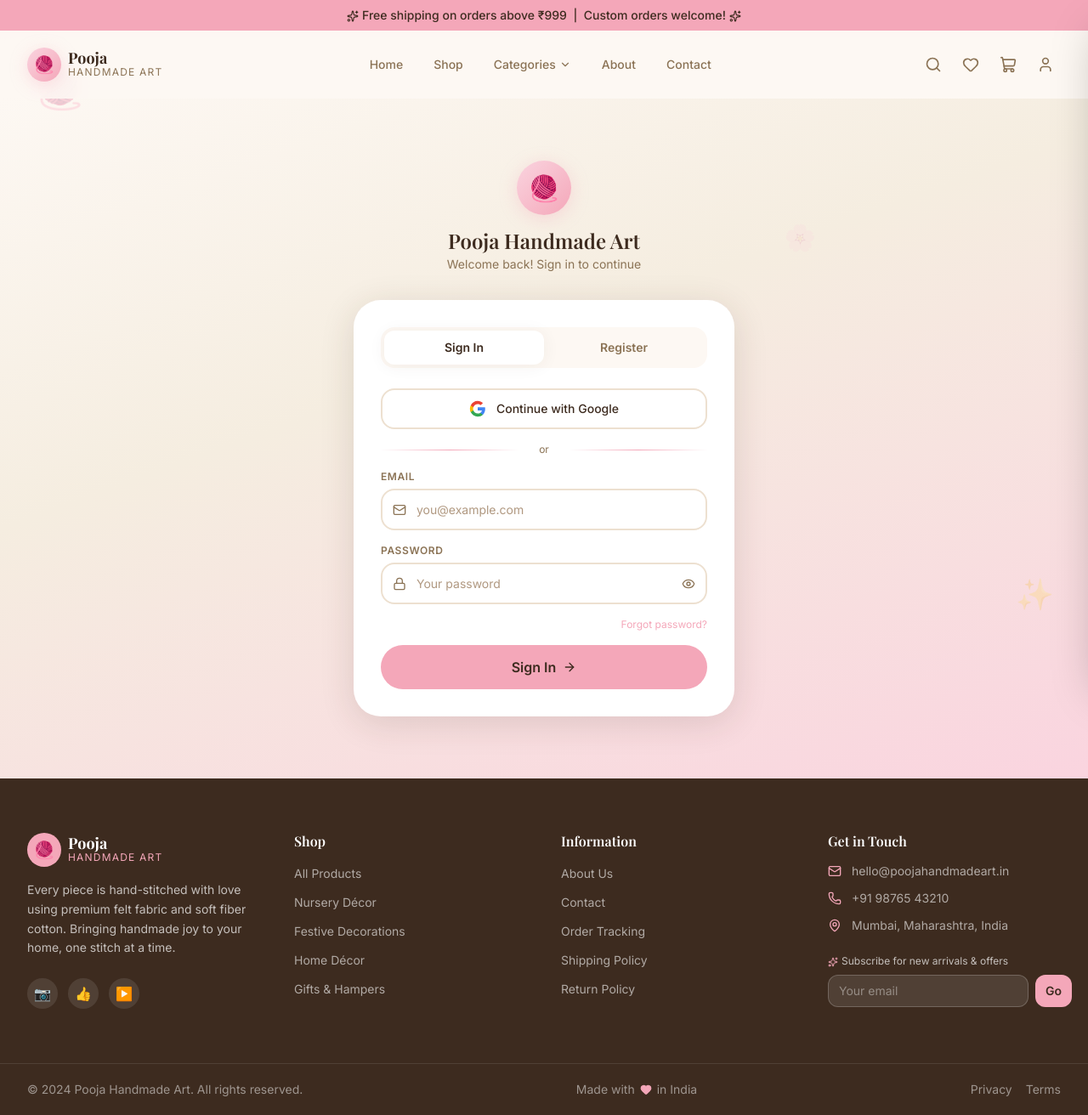
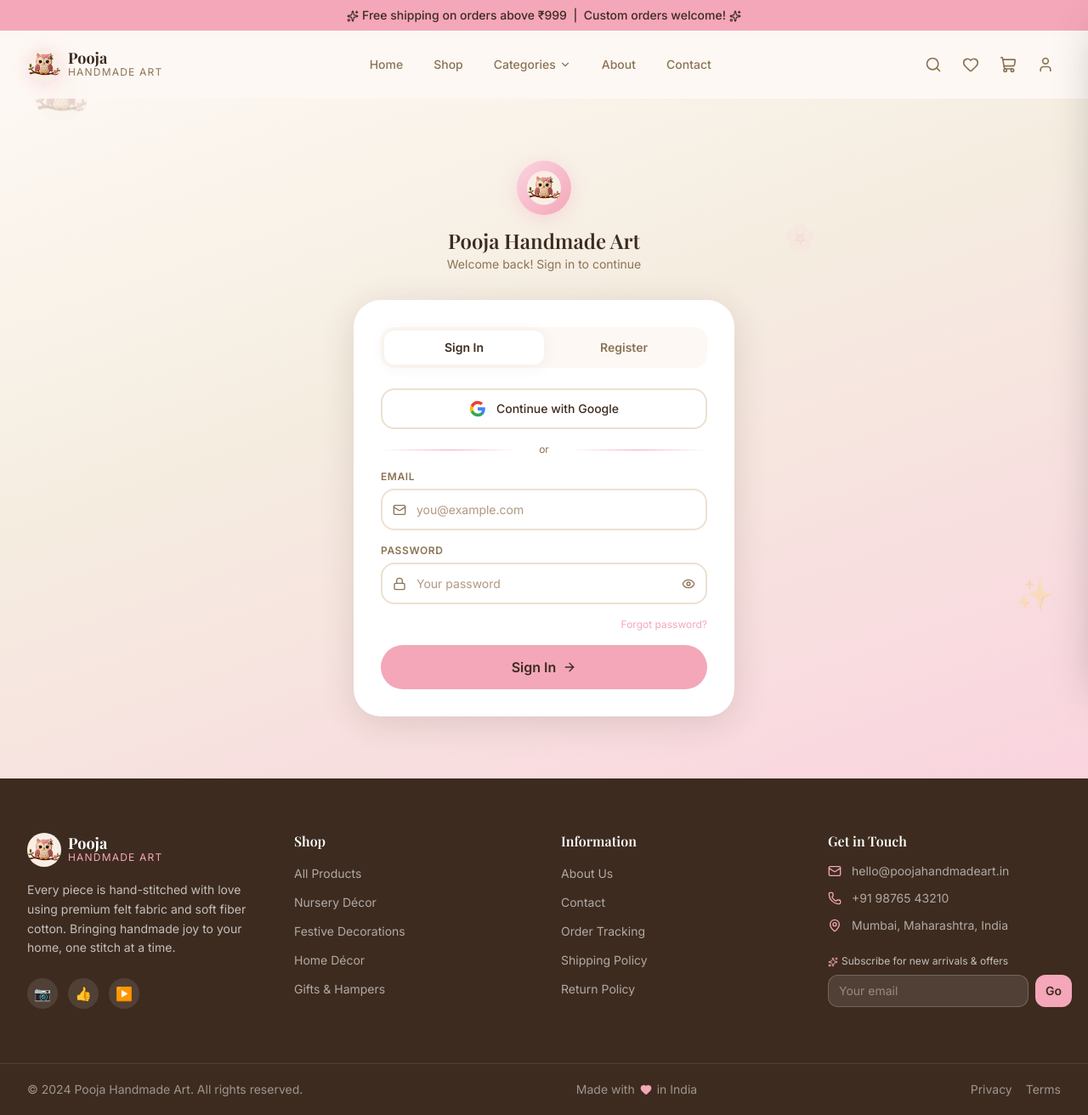
Before and after one commit to Kkanishka24/pooja-handmade-art, a Next.js app: page /auth in a window 1280 px wide. Shown: the whole page at 85% size. Built offline with nearby package versions, Linux system fonts and the light colour scheme; a web font is replaced by a local one.

Commit message:
changed logo

```diff
--- a/app/(admin)/admin/layout.tsx
+++ b/app/(admin)/admin/layout.tsx
@@ -48,9 +48,12 @@
         >
           {/* Logo */}
           <div className="p-5 border-b border-white/10 flex items-center gap-3">
-            <div className="w-9 h-9 rounded-xl bg-brand-pink flex items-center justify-center text-lg">
-              🧶
-            </div>
+            {/* eslint-disable-next-line @next/next/no-img-element */}
+            <img
+              src="/logo.png?v=2"
+              alt="Pooja Handmade Art"
+              className="w-9 h-9 rounded-xl object-cover"
+            />
             <div>
               <p className="text-white font-display font-bold text-sm leading-none">
                 Pooja Handmade
--- a/app/(shop)/about/page.tsx
+++ b/app/(shop)/about/page.tsx
@@ -58,7 +58,7 @@
 
 const values = [
   {
-    emoji: "🧶",
+    emoji: "logo",
     title: "Handmade with Intention",
     description:
       "Every product is made one at a time, by hand. No factories, no shortcuts.",
@@ -137,8 +137,13 @@
                 </div>
               </div>
               {/* Decorative sticker */}
-              <div className="absolute -top-4 -left-4 w-16 h-16 rounded-full bg-brand-pink flex items-center justify-center text-2xl shadow-pink animate-float">
-                🧶
+              <div className="absolute -top-4 -left-4 w-16 h-16 rounded-full bg-brand-pink flex items-center justify-center shadow-pink animate-float">
+                {/* eslint-disable-next-line @next/next/no-img-element */}
+                <img
+                  src="/logo.png?v=2"
+                  alt="Pooja Handmade Art"
+                  className="w-8 h-8 rounded-full object-cover"
+                />
               </div>
             </div>
 
@@ -202,7 +207,18 @@
                 key={v.title}
                 className="card-soft text-center hover:shadow-card transition-all duration-300 hover:-translate-y-1"
               >
-                <div className="text-4xl mb-4">{v.emoji}</div>
+                {v.emoji === "logo" ? (
+                  <div className="w-14 h-14 rounded-full bg-brand-pink flex items-center justify-center mx-auto mb-4">
+                    {/* eslint-disable-next-line @next/next/no-img-element */}
+                    <img
+                      src="/logo.png?v=2"
+                      alt={v.title}
+                      className="w-8 h-8 rounded-full object-cover"
+                    />
+                  </div>
+                ) : (
+                  <div className="text-4xl mb-4">{v.emoji}</div>
+                )}
                 <h3 className="font-display font-semibold text-brand-brown mb-2 text-lg">
                   {v.title}
                 </h3>
@@ -261,7 +277,12 @@
       {/* CTA Banner */}
       <section className="section-pad bg-gradient-to-br from-brand-pink-light via-brand-cream to-brand-green-light">
         <div className="container-brand text-center">
-          <div className="text-5xl mb-4">🧶</div>
+          {/* eslint-disable-next-line @next/next/no-img-element */}
+          <img
+            src="/logo.png?v=2"
+            alt="Pooja Handmade Art"
+            className="w-16 h-16 rounded-full object-cover mx-auto mb-4"
+          />
           <h2 className="section-title mb-4">Ready to Own Something Handmade?</h2>
           <p className="section-subtitle mb-8 max-w-lg mx-auto">
             Browse our collection of premium felt products or reach out for a
--- a/app/(shop)/auth/page.tsx
+++ b/app/(shop)/auth/page.tsx
@@ -61,7 +61,12 @@
   return (
     <div className="min-h-screen bg-gradient-hero flex items-center justify-center px-4 py-16">
       {/* Decorative elements */}
-      <div className="absolute top-20 left-10 text-5xl opacity-20 animate-float">🧶</div>
+      {/* eslint-disable-next-line @next/next/no-img-element */}
+      <img
+        src="/logo.png?v=2"
+        alt=""
+        className="absolute top-20 left-10 w-16 h-16 rounded-full object-cover opacity-20 animate-float"
+      />
       <div className="absolute bottom-20 right-10 text-4xl opacity-20 animate-bounce-soft">✨</div>
       <div className="absolute top-1/3 right-1/4 text-3xl opacity-10 animate-float animation-delay-400">🌸</div>
 
@@ -69,7 +74,12 @@
         {/* Logo */}
         <div className="text-center mb-8">
           <div className="w-16 h-16 rounded-full bg-gradient-pink flex items-center justify-center shadow-pink mx-auto mb-4">
-            <span className="text-3xl">🧶</span>
+            {/* eslint-disable-next-line @next/next/no-img-element */}
+            <img
+              src="/logo.png?v=2"
+              alt="Pooja Handmade Art"
+              className="w-10 h-10 rounded-full object-cover"
+            />
           </div>
           <h1 className="font-display font-bold text-2xl text-brand-brown">
             Pooja Handmade Art
--- a/app/(shop)/shop/page.tsx
+++ b/app/(shop)/shop/page.tsx
@@ -265,7 +265,12 @@
             {/* Product Grid */}
             {filtered.length === 0 ? (
               <div className="text-center py-20">
-                <p className="text-5xl mb-4">🧶</p>
+                {/* eslint-disable-next-line @next/next/no-img-element */}
+                <img
+                  src="/logo.png?v=2"
+                  alt="Pooja Handmade Art"
+                  className="w-16 h-16 rounded-full object-cover mx-auto mb-4"
+                />
                 <h3 className="font-display font-semibold text-brand-brown text-xl mb-2">
                   No products found
                 </h3>
--- a/components/home/HeroSection.tsx
+++ b/components/home/HeroSection.tsx
@@ -126,8 +126,13 @@
             </div>
 
             {/* Floating decorative elements */}
-            <div className="absolute -top-4 -right-4 w-16 h-16 bg-brand-yellow rounded-full flex items-center justify-center text-2xl shadow-card animate-bounce-soft">
-              🧶
+            <div className="absolute -top-4 -right-4 w-16 h-16 bg-brand-yellow rounded-full flex items-center justify-center shadow-card animate-bounce-soft">
+              {/* eslint-disable-next-line @next/next/no-img-element */}
+              <img
+                src="/logo.png?v=2"
+                alt="Pooja Handmade Art"
+                className="w-8 h-8 rounded-full object-cover"
+              />
             </div>
             <div className="absolute -bottom-4 -left-4 w-12 h-12 bg-brand-pink rounded-full flex items-center justify-center text-xl shadow-card animate-float">
               ✨
--- a/components/layout/Footer.tsx
+++ b/components/layout/Footer.tsx
@@ -34,9 +34,12 @@
           {/* Brand */}
           <div className="lg:col-span-1">
             <div className="flex items-center gap-2 mb-4">
-              <div className="w-10 h-10 rounded-full bg-brand-pink flex items-center justify-center">
-                <span className="text-xl">🧶</span>
-              </div>
+              {/* eslint-disable-next-line @next/next/no-img-element */}
+              <img
+                src="/logo.png?v=2"
+                alt="Pooja Handmade Art"
+                className="w-10 h-10 rounded-full object-cover"
+              />
               <div>
                 <div className="font-display font-bold text-white text-lg leading-none">
                   Pooja
--- a/components/layout/Navbar.tsx
+++ b/components/layout/Navbar.tsx
@@ -76,9 +76,12 @@
           <div className="flex items-center justify-between h-16 md:h-20">
             {/* Logo */}
             <Link href="/" className="flex items-center gap-2 group">
-              <div className="w-10 h-10 rounded-full bg-gradient-pink flex items-center justify-center shadow-pink group-hover:scale-110 transition-transform duration-300">
-                <span className="text-xl">🧶</span>
-              </div>
+              {/* eslint-disable-next-line @next/next/no-img-element */}
+              <img
+                src="/logo.png?v=2"
+                alt="Pooja Handmade Art"
+                className="w-10 h-10 rounded-full object-cover shadow-pink group-hover:scale-110 transition-transform duration-300"
+              />
               <div className="leading-tight">
                 <div className="font-display font-bold text-brand-brown text-lg leading-none">
                   Pooja
```
Also changed, not shown: public/logo.png (added).
